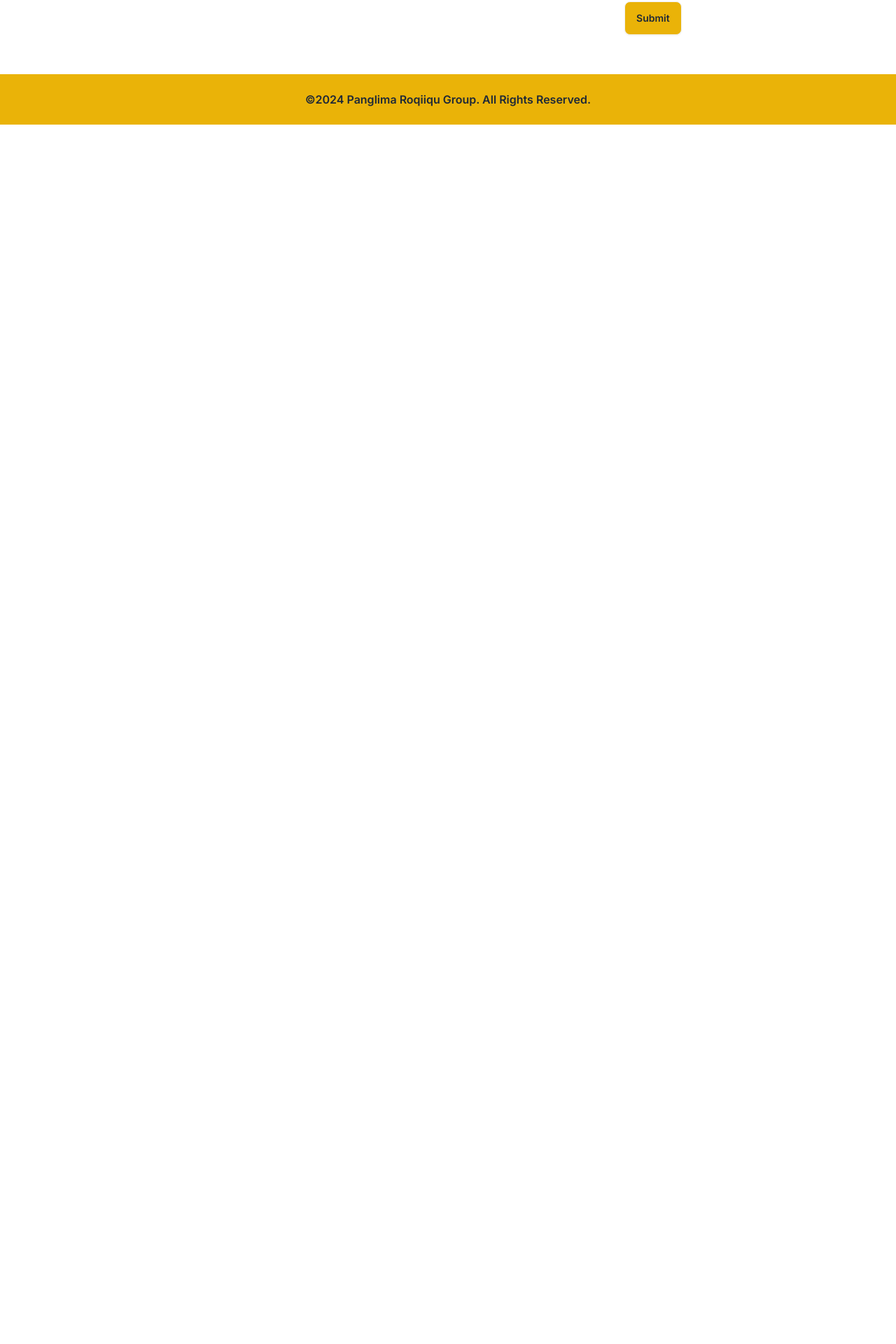
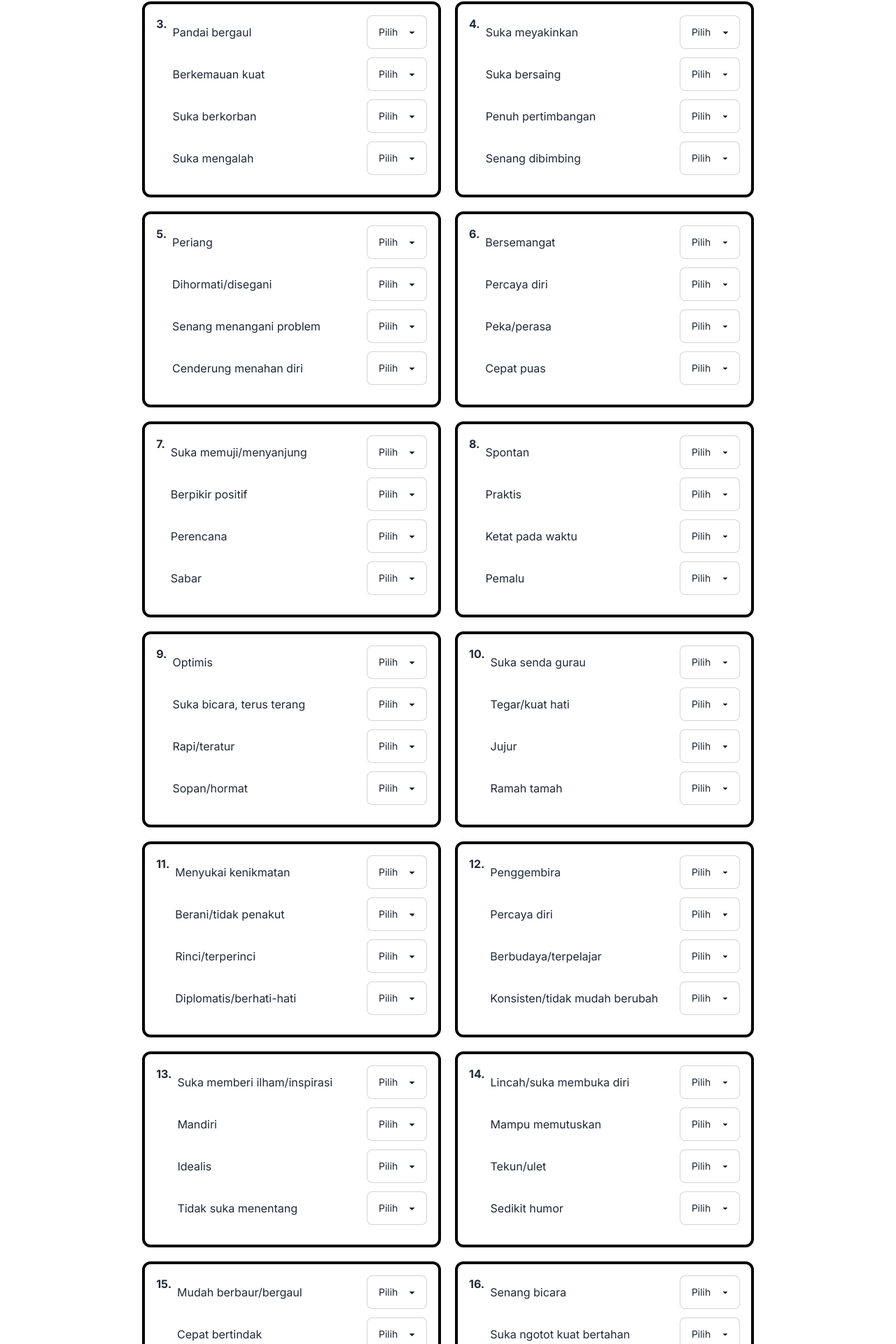
Before and after one commit to Syafar44/discpanglima, a Next.js app: page /Disc in a window 1280 px wide. Shown: the part 726-2646 px from the top of the page at 70% size. Before the commit the page ends 904 px from the top, so only its background shows below. Built offline with nearby package versions, Linux system fonts and the light colour scheme.

Commit message:
update dark bug

```diff
--- a/app/Disc/page.js
+++ b/app/Disc/page.js
@@ -24,153 +24,153 @@ const questions = [
       "Suka kedamaian",
     ],
   },
-  // {
-  //   question: "3",
-  //   options: [
-  //     "Pandai bergaul",
-  //     "Berkemauan kuat",
-  //     "Suka berkorban",
-  //     "Suka mengalah",
-  //   ],
-  // },
-  // {
-  //   question: "4",
-  //   options: [
-  //     "Suka meyakinkan",
-  //     "Suka bersaing",
-  //     "Penuh pertimbangan",
-  //     "Senang dibimbing",
-  //   ],
-  // },
-  // {
-  //   question: "5",
-  //   options: [
-  //     "Periang",
-  //     "Dihormati/disegani",
-  //     "Senang menangani problem",
-  //     "Cenderung menahan diri",
-  //   ],
-  // },
-  // {
-  //   question: "6",
-  //   options: ["Bersemangat", "Percaya diri", "Peka/perasa", "Cepat puas"],
-  // },
-  // {
-  //   question: "7",
-  //   options: [
-  //     "Suka memuji/menyanjung",
-  //     "Berpikir positif",
-  //     "Perencana",
-  //     "Sabar",
-  //   ],
-  // },
-  // {
-  //   question: "8",
-  //   options: ["Spontan", "Praktis", "Ketat pada waktu", "Pemalu"],
-  // },
-  // {
-  //   question: "9",
-  //   options: [
-  //     "Optimis",
-  //     "Suka bicara, terus terang",
-  //     "Rapi/teratur",
-  //     "Sopan/hormat",
-  //   ],
-  // },
-  // {
-  //   question: "10",
-  //   options: ["Suka senda gurau", "Tegar/kuat hati", "Jujur", "Ramah tamah"],
-  // },
-  // {
-  //   question: "11",
-  //   options: [
-  //     "Menyukai kenikmatan",
-  //     "Berani/tidak penakut",
-  //     "Rinci/terperinci",
-  //     "Diplomatis/berhati-hati",
-  //   ],
-  // },
-  // {
-  //   question: "12",
-  //   options: [
-  //     "Penggembira",
-  //     "Percaya diri",
-  //     "Berbudaya/terpelajar",
-  //     "Konsisten/tidak mudah berubah",
-  //   ],
-  // },
-  // {
-  //   question: "13",
-  //   options: [
-  //     "Suka memberi ilham/inspirasi",
-  //     "Mandiri",
-  //     "Idealis",
-  //     "Tidak suka menentang",
-  //   ],
-  // },
-  // {
-  //   question: "14",
-  //   options: [
-  //     "Lincah/suka membuka diri",
-  //     "Mampu memutuskan",
-  //     "Tekun/ulet",
-  //     "Sedikit humor",
-  //   ],
-  // },
-  // {
-  //   question: "15",
-  //   options: [
-  //     "Mudah berbaur/bergaul",
-  //     "Cepat bertindak",
-  //     "Gemar musik, lembut",
-  //     "Perantara/penengah",
-  //   ],
-  // },
-  // {
-  //   question: "16",
-  //   options: [
-  //     "Senang bicara",
-  //     "Suka ngotot kuat bertahan",
-  //     "Senang berfikir",
-  //     "Bersikap toleran",
-  //   ],
-  // },
-  // {
-  //   question: "17",
-  //   options: [
-  //     "Lincah bersemangat",
-  //     "Senang membimbing",
-  //     "Pendengar yang baik",
-  //     "Setia/tidak gampang berubah",
-  //   ],
-  // },
-  // {
-  //   question: "18",
-  //   options: [
-  //     "Lucu/humor",
-  //     "Suka memimpin",
-  //     "Berfikir matematis",
-  //     "Mudah menerima saran",
-  //   ],
-  // },
-  // {
-  //   question: "19",
-  //   options: [
-  //     "Terkenal luas/populer",
-  //     "Produktif/menghasilkan",
-  //     "Perfeksionis",
-  //     "Suka mengijinkan/memperbolehkan",
-  //   ],
-  // },
-  // {
-  //   question: "20",
-  //   options: [
-  //     "Bersemangat gembira",
-  //     "Berani/tidak gampang takut",
-  //     "Berkelakuan tenang/kalem",
-  //     "Berpendirian tetap",
-  //   ],
-  // },
+  {
+    question: "3",
+    options: [
+      "Pandai bergaul",
+      "Berkemauan kuat",
+      "Suka berkorban",
+      "Suka mengalah",
+    ],
+  },
+  {
+    question: "4",
+    options: [
+      "Suka meyakinkan",
+      "Suka bersaing",
+      "Penuh pertimbangan",
+      "Senang dibimbing",
+    ],
+  },
+  {
+    question: "5",
+    options: [
+      "Periang",
+      "Dihormati/disegani",
+      "Senang menangani problem",
+      "Cenderung menahan diri",
+    ],
+  },
+  {
+    question: "6",
+    options: ["Bersemangat", "Percaya diri", "Peka/perasa", "Cepat puas"],
+  },
+  {
+    question: "7",
+    options: [
+      "Suka memuji/menyanjung",
+      "Berpikir positif",
+      "Perencana",
+      "Sabar",
+    ],
+  },
+  {
+    question: "8",
+    options: ["Spontan", "Praktis", "Ketat pada waktu", "Pemalu"],
+  },
+  {
+    question: "9",
+    options: [
+      "Optimis",
+      "Suka bicara, terus terang",
+      "Rapi/teratur",
+      "Sopan/hormat",
+    ],
+  },
+  {
+    question: "10",
+    options: ["Suka senda gurau", "Tegar/kuat hati", "Jujur", "Ramah tamah"],
+  },
+  {
+    question: "11",
+    options: [
+      "Menyukai kenikmatan",
+      "Berani/tidak penakut",
+      "Rinci/terperinci",
+      "Diplomatis/berhati-hati",
+    ],
+  },
+  {
+    question: "12",
+    options: [
+      "Penggembira",
+      "Percaya diri",
+      "Berbudaya/terpelajar",
+      "Konsisten/tidak mudah berubah",
+    ],
+  },
+  {
+    question: "13",
+    options: [
+      "Suka memberi ilham/inspirasi",
+      "Mandiri",
+      "Idealis",
+      "Tidak suka menentang",
+    ],
+  },
+  {
+    question: "14",
+    options: [
+      "Lincah/suka membuka diri",
+      "Mampu memutuskan",
+      "Tekun/ulet",
+      "Sedikit humor",
+    ],
+  },
+  {
+    question: "15",
+    options: [
+      "Mudah berbaur/bergaul",
+      "Cepat bertindak",
+      "Gemar musik, lembut",
+      "Perantara/penengah",
+    ],
+  },
+  {
+    question: "16",
+    options: [
+      "Senang bicara",
+      "Suka ngotot kuat bertahan",
+      "Senang berfikir",
+      "Bersikap toleran",
+    ],
+  },
+  {
+    question: "17",
+    options: [
+      "Lincah bersemangat",
+      "Senang membimbing",
+      "Pendengar yang baik",
+      "Setia/tidak gampang berubah",
+    ],
+  },
+  {
+    question: "18",
+    options: [
+      "Lucu/humor",
+      "Suka memimpin",
+      "Berfikir matematis",
+      "Mudah menerima saran",
+    ],
+  },
+  {
+    question: "19",
+    options: [
+      "Terkenal luas/populer",
+      "Produktif/menghasilkan",
+      "Perfeksionis",
+      "Suka mengijinkan/memperbolehkan",
+    ],
+  },
+  {
+    question: "20",
+    options: [
+      "Bersemangat gembira",
+      "Berani/tidak gampang takut",
+      "Berkelakuan tenang/kalem",
+      "Berpendirian tetap",
+    ],
+  },
 ];
 
 const DISC = () => {
--- a/app/detail/page.js
+++ b/app/detail/page.js
@@ -116,7 +116,7 @@ const DetailPageContent = () => {
               Panglima Roqiiqu Group
             </h1>
           </div>
-          <div className="stats scale-[0.5] lg:scale-[0.6] -translate-x-16 -translate-y-20 lg:translate-x-0 lg:translate-y-0 2xl:scale-75 shadow lg:mb-2">
+          <div className="stats scale-[0.5] lg:scale-[0.6] -translate-x-16 -translate-y-20 lg:translate-x-0 lg:translate-y-0 2xl:scale-75 shadow lg:mb-2 bg-white">
             <div className="stat text-red-700 border-b">
               <div className="stat-title font-semibold text-red-600">
                 Dominance
@@ -161,7 +161,7 @@ const DetailPageContent = () => {
                       alt={key}
                       className="w-full lg:w-1/4 mt-2"
                     />
-                    <div>
+                    <div className="text-hitam">
                       <h2 className="font-bold text-xl pl-2 lg:text-4xl py-5">
                         {capitalizedKey}
                       </h2>
@@ -199,7 +199,7 @@ const DetailPageContent = () => {
       <div className="fixed bottom-10 right-10">
         <button
           onClick={handleDownload}
-          className="p-2 bg-yellow-500 font-bold rounded-xl mt-4 border-4 border-black"
+          className="p-2 bg-yellow-500 font-bold rounded-xl mt-4 border-4 border-black text-black"
         >
           Download as image
         </button>
```
